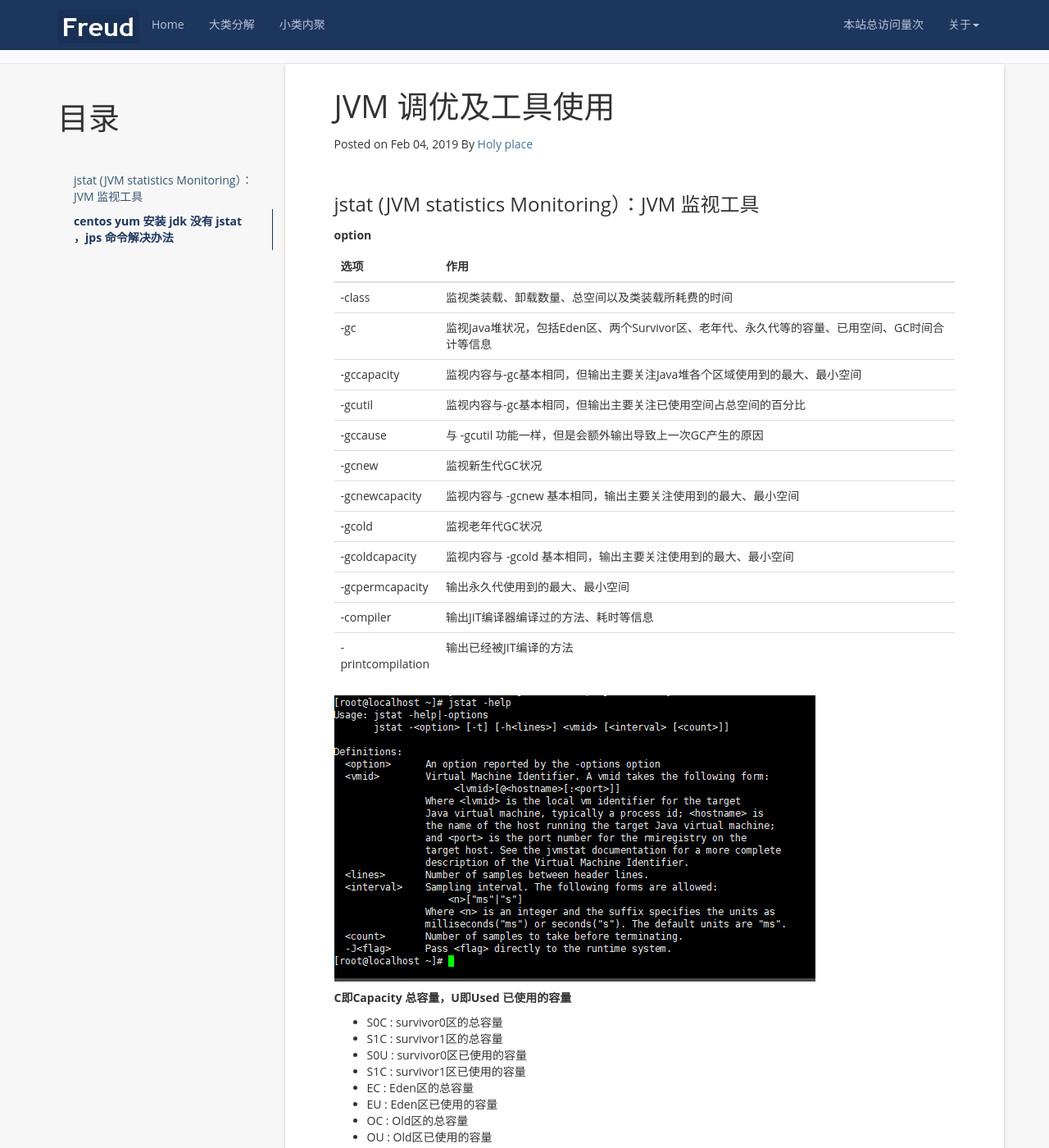
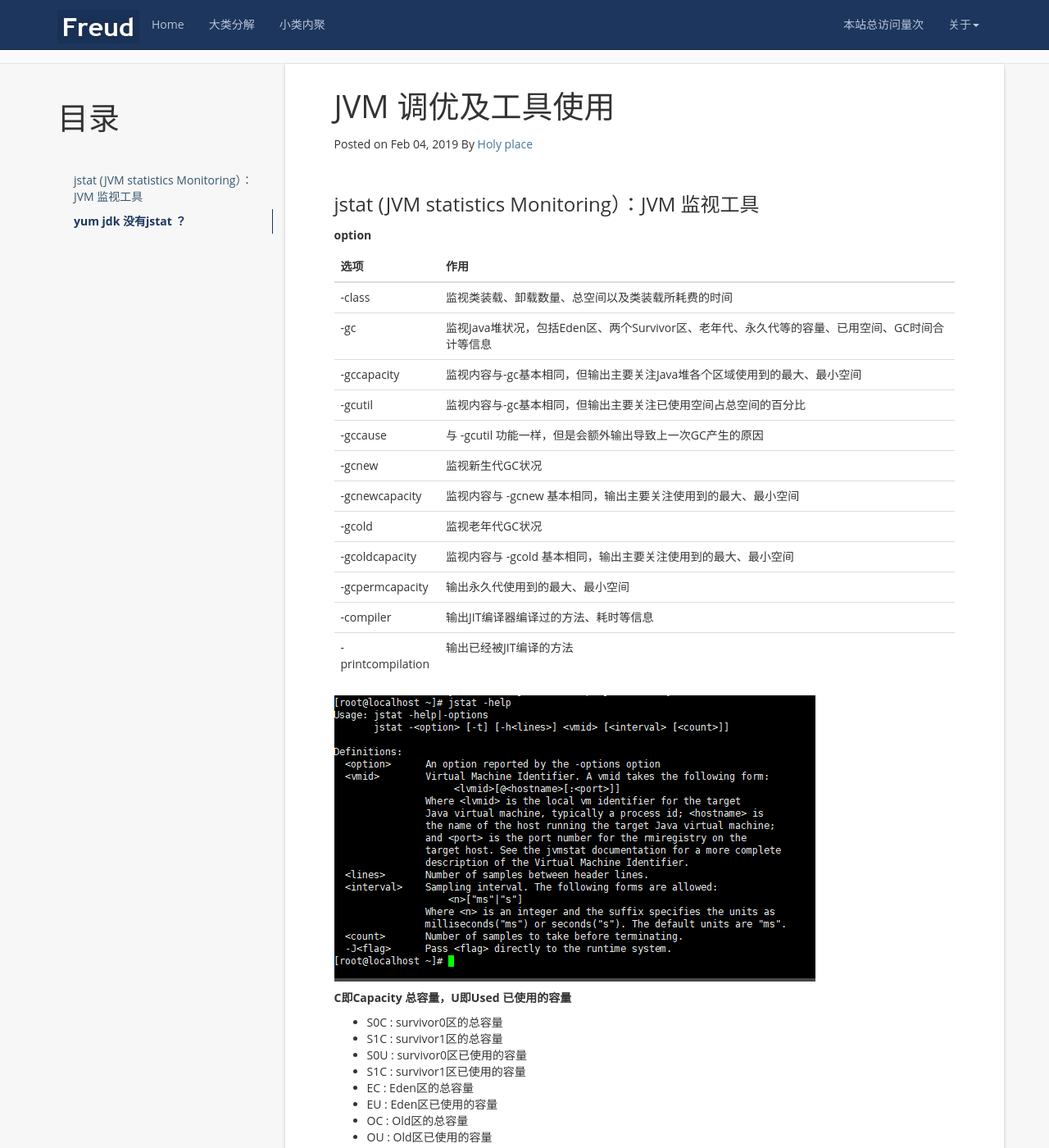
Before and after one commit to TorGor/TorGor.github.io, a Jekyll site: the page built from _posts/2019-02-05-java-JVM-XXX .md, in a window 1280 px wide and 1400 px high, scrolled down 209 px. Shown: the whole window at 82% size. Built offline with Jekyll 4.4.1, drawn with Linux system fonts in a browser that asks for light colours; nearby versions of some CDN libraries; a script that is not in the unit is left out; comment, search, counter and statistics services are not loaded; some of the changed text lies outside the part shown.

Commit message:
feat:JVM-调优 1.add

```diff
--- a/_posts/2019-02-05-java-JVM-XXX .md
+++ b/_posts/2019-02-05-java-JVM-XXX .md
@@ -31,7 +31,7 @@
 | -printcompilation | 输出已经被JIT编译的方法 |
 
 
-![jstat 命令]({{ '/styles/images/jmm/JVM-jstat-help.png' | prepend: site.baseurl  }})
+![jstat 命令]({{ 'https://torgor.github.io/styles/images/jmm/JVM-jstat-help.png' | prepend: site.baseurl  }})
 
 
 
@@ -59,6 +59,6 @@
 每隔2000ms 输出 pid=21332 的 gc 情况，一共输出 20 次
 
 
-### centos yum 安装 jdk 没有 jstat ，jps 命令解决办法
+### yum jdk 没有jstat ？
 
 yum install java-1.8.0-openjdk-devel -y
```
